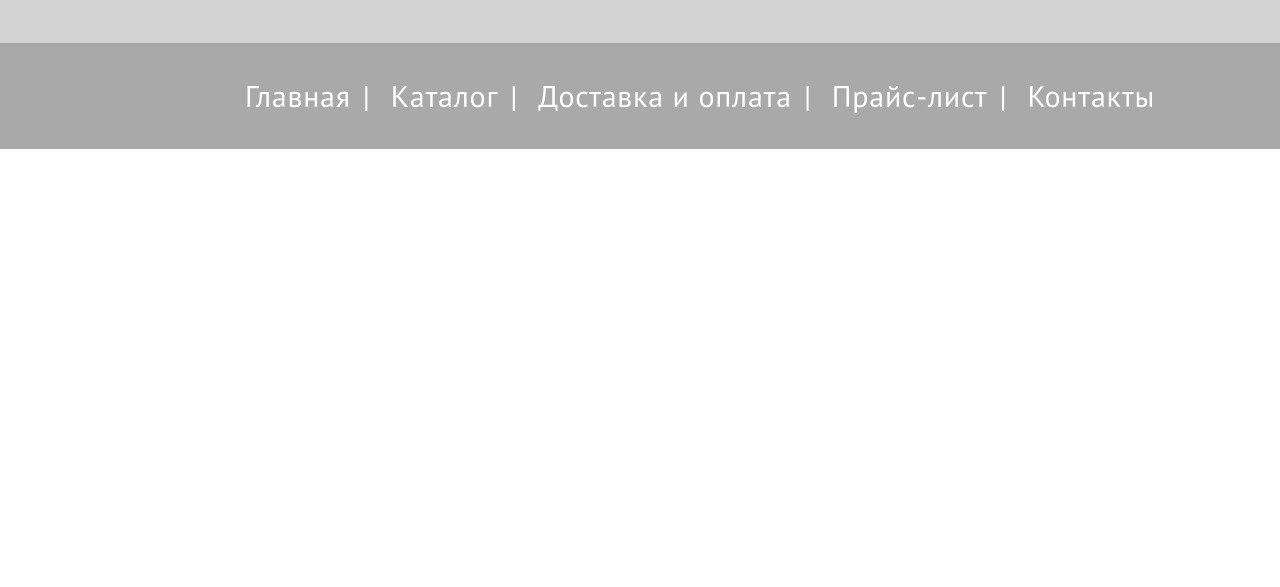
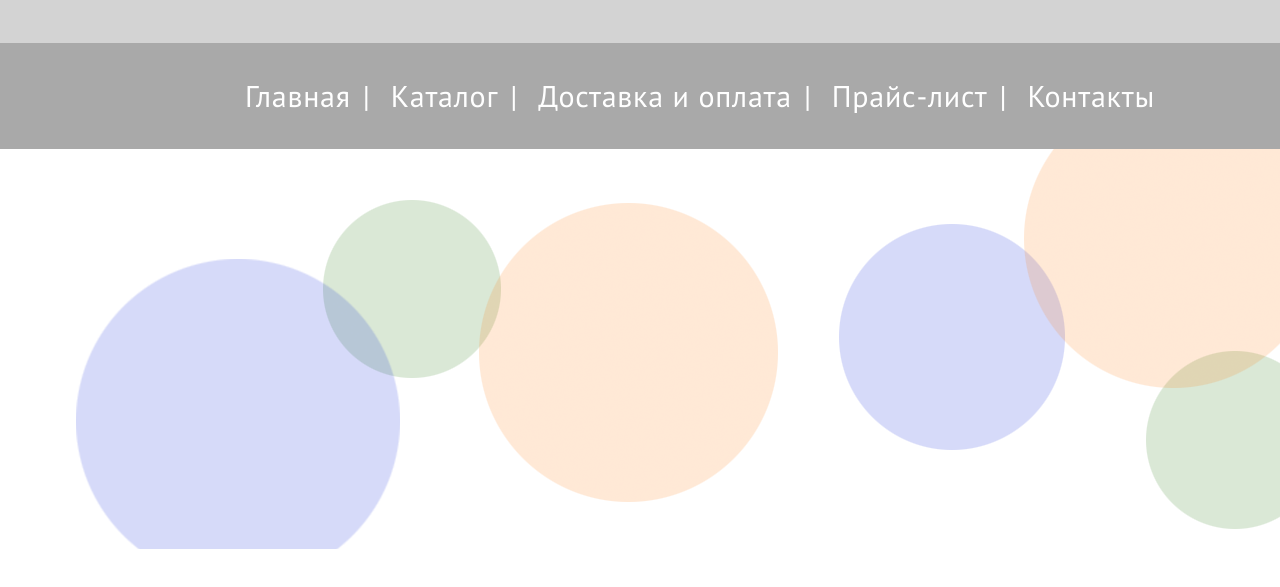
Before and after one commit to Borg-git-test/project, a plain HTML site: page index.html in a window 1280 px wide. Shown: the part 187-774 px from the top of the page. Drawn offline with Linux system fonts and the light colour scheme.

Commit message:
slider 1

```diff
--- a/index.html
+++ b/index.html
@@ -11,7 +11,7 @@
 <div id="header" class="wid">
 <div class="in">
     <div id="name">
-<img src="headft.png" alt="no foto">
+<img src="headft.png" alt="no foto" height="100px" width="100px">
         <div>
         <p>Название компании</p>
         <p>самая клевая компания</p>
@@ -35,7 +35,7 @@
     </div>
 </div>
 <div id="slider">
-
+<img src="sloy_6_kopirovat_188.png" alt="no foto">
 </div>
 <div id="content">
 
--- a/style.css
+++ b/style.css
@@ -10,6 +10,8 @@ body{
     /*width: 980px; + padding: 10px;*/
 
 }
+
+
 #header{
     margin-bottom: auto;
     display: flex;
@@ -17,6 +19,7 @@ body{
     height: 230px;
     background-color: lightgray;
 }
+
 .in{
     margin: auto;
     display: flex;
@@ -30,10 +33,6 @@ body{
     display: flex;
     justify-content: space-between;
     color: #767676;
-}
-#name img{
-    height: 100px;
-    width: 100px;
 }
 #name p{
     /*padding: 9px;*/
@@ -65,6 +64,7 @@ body{
 #number p{
     margin: 0;
 }
+
 
 #menu{
     margin-bottom: auto;
@@ -101,19 +101,28 @@ body{
     text-decoration: underline;
 }
 
+
 #slider{
     margin-bottom: auto;
-    width: 100%;
+    /*width: 100%;*/
+    width: 1400px;
+    height: 400px;
+    overflow: hidden;
+    /*border: 3px solid black;*/
+ }
+#slider img{
     display: flex;
-    justify-content: center;
-    /*Частина зображення, яка виходить
-     за межі блоку і вікна браузера, повинна ховатися */
-
- }
+    /*justify-self: center;*/
+    /*align-self: flex-end;*/
+    margin-inline: auto;
+    position: relative;
+    top: -60px;
+}
 
 #content{
     margin: auto 0 auto 0;
 }
+
 
 #footer{
     margin-top: auto;
```
